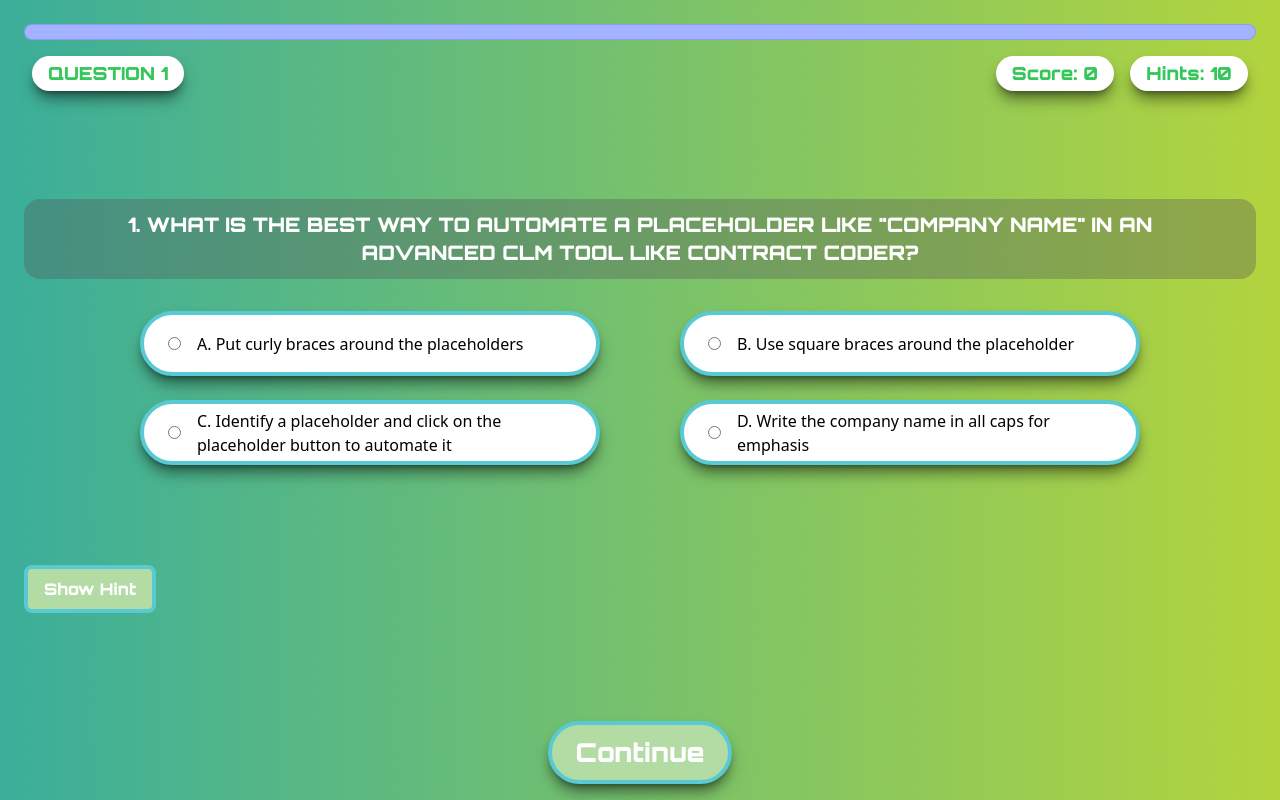
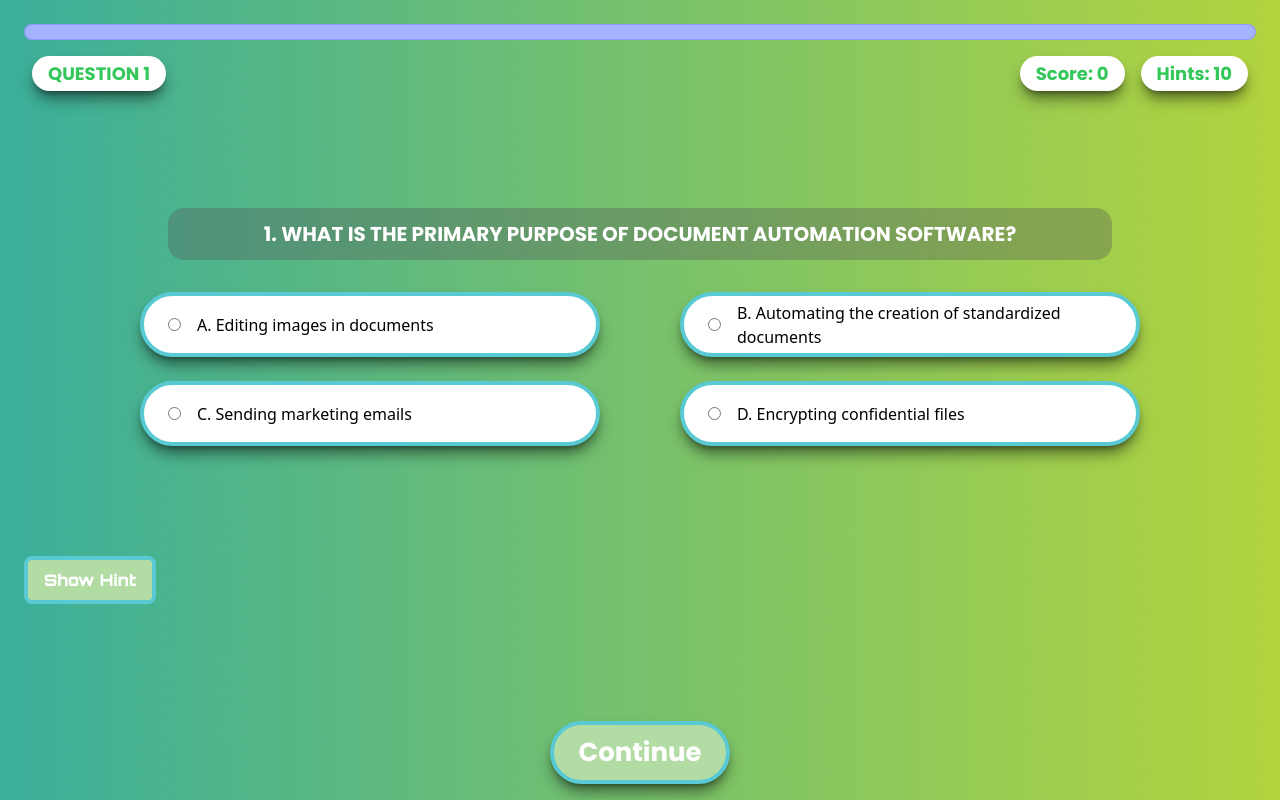
Before and after one commit to N-45div/beta-test, a React (Vite) app: page /Level-One-Design in a window 1280 px wide. Built offline with nearby package versions, Linux system fonts and the light colour scheme.

Commit message:
update q1 and change font family in level1 new design

```diff
--- a/package.json
+++ b/package.json
@@ -12,6 +12,7 @@
   "dependencies": {
     "@fontsource/orbitron": "^5.1.1",
     "@fontsource/pixelify-sans": "^5.1.1",
+    "@fontsource/poppins": "^5.2.6",
     "@google/generative-ai": "^0.24.0",
     "@headlessui/react": "^2.2.2",
     "@hello-pangea/dnd": "^18.0.1",
--- a/src/Pages/Level1_newDesign.tsx
+++ b/src/Pages/Level1_newDesign.tsx
@@ -5,6 +5,9 @@
 import { motion } from "framer-motion";   // need npm install framer-motion
 import correctSound from "../assets/correct.mp3";
 import incorrectSound from "../assets/incorrect.mp3";
+
+import "@fontsource/poppins/400.css";
+import "@fontsource/poppins/700.css";
 
 // Props for top buttons
 interface CustomButtonProps {
@@ -14,7 +17,7 @@
 // Top bar button (Question 1, Score 100)
 const CustomButton: React.FC<CustomButtonProps> = ({ children }) => {
   return (
-    <button className="px-4 py-1 my-2 bg-white rounded-full text-[#34C759] text-[18px] shadow-lg shadow-black/50">
+    <button className="px-4 py-1 my-2 bg-white rounded-full text-[#34C759] text-[18px] shadow-lg shadow-black/50 font-[Poppins] font-extrabold">
       {children}
     </button>
   );
@@ -49,15 +52,15 @@
   const questions = [
     {
       question:
-        '1.  What is the best way to automate a placeholder like "Company Name" in an advanced CLM tool like Contract Coder?',
+        "1. What is the primary purpose of document automation software?",
       options: [
-        " Put curly braces around the placeholders",
-        "Use square braces around the placeholder",
-        " Identify a placeholder and click on the placeholder button to automate it",
-        "Write the company name in all caps for emphasis",
+        " Editing images in documents",
+        "Automating the creation of standardized documents",
+        " Sending marketing emails",
+        "Encrypting confidential files",
       ],
-      correct: 2,
-      hint: "Remember what you learned in the previous video about automating placeholders",
+      correct: 1,
+      hint: "Think about how companies reduce manual work in producing frequently used paperwork.",
     },
     {
       question:
@@ -265,14 +268,14 @@
       <div className="flex flex-col items-center gap-4 sm:gap-8 px-2 sm:px-4">
         {/* Centered Question */}
         <div
-          className="uppercase text-white text-center px-4 sm:px-24 py-2 sm:py-3 rounded-2xl text-sm sm:text-lg md:text-xl"
+          className="uppercase text-white text-center px-4 sm:px-24 py-2 sm:py-3 rounded-2xl text-sm sm:text-lg md:text-xl font-[Poppins] font-bold"
           style={{ backgroundColor: 'rgba(84, 84, 86, 0.34)' }}
         >
           {questions[currentQuestionIndex].question}
         </div>
 
         {/* Answer Options Grid */}
-        <div className="grid grid-cols-1 sm:grid-cols-2 gap-4 sm:gap-x-20 sm:gap-y-6 w-full max-w-lg sm:max-w-250 xl mx-auto">
+        <div className="grid grid-cols-1 sm:grid-cols-2 gap-4 sm:gap-x-20 sm:gap-y-6 w-full max-w-lg sm:max-w-250 xl mx-auto font-[Poppins]">
           {questions[currentQuestionIndex].options.map((option, oIndex) => (
             <div className="h-[50px] sm:h-[65px] w-full sm:w-[460px] bg-white rounded-full border-4 border-[#59CAD3] shadow-lg shadow-black/50 flex px-4">
               <label key={oIndex} className="flex items-center p-2 cursor-pointer w-full">
@@ -284,7 +287,7 @@
                   onChange={() => handleSelect(currentQuestionIndex, oIndex)}
                   disabled={selected}
                 />
-                <span className="text-xs sm:text-sm md:text-base font-sans flex items-center px-4">{`${String.fromCharCode(
+                <span className="text-xs sm:text-sm md:text-base font-sans flex items-center px-4 font-[Poppins]">{`${String.fromCharCode(
                   65 + oIndex
                 )}. ${option}`}</span>
               </label>
@@ -329,7 +332,7 @@
       <div className="flex justify-center px-2 sm:px-4 mt-4">
         <button
           onClick={handleNext}
-          className="shadow-lg shadow-black/50 text-white px-4 sm:px-6 p-2 sm:text-[26px] bg-[#B3DCA5] border-4 border-[#59CAD3] rounded-full w-full sm:w-auto"
+          className="shadow-lg shadow-black/50 text-white px-4 sm:px-6 p-2 sm:text-[26px] bg-[#B3DCA5] border-4 border-[#59CAD3] rounded-full w-full sm:w-auto font-[Poppins] font-extrabold"
         >
           Continue
         </button>
```
Also changed, not shown: 1 other file (tests, documents, lock files or other folders).
